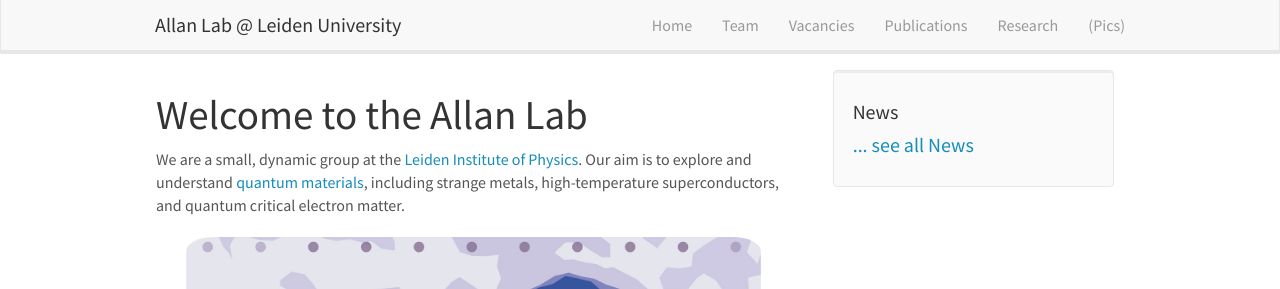
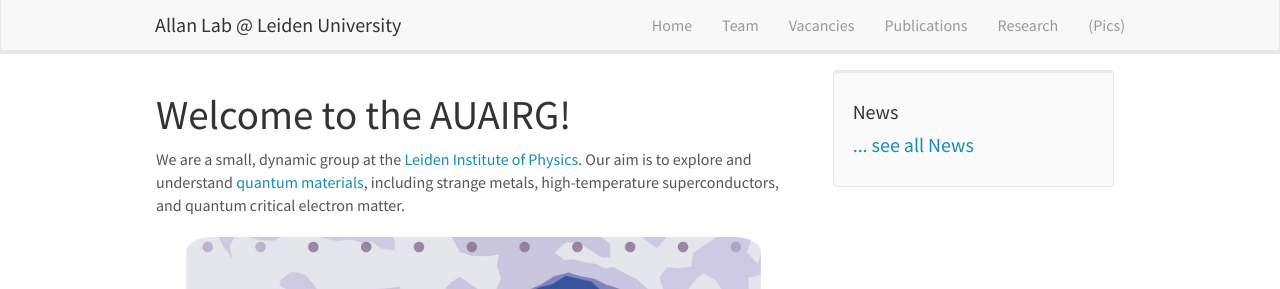
Before and after one commit to auairg/auairg.github.io, a Jekyll site: the page built from _pages/home.md, in a window 1280 px wide and 1174 px high. Shown: the top 289 px of the window. Built offline with Jekyll 4.4.1, drawn with Linux system fonts in a browser that asks for light colours; nearby versions of some CDN libraries.

Commit message:
Update homelay.html

```diff
--- a/_layouts/homelay.html
+++ b/_layouts/homelay.html
@@ -3,7 +3,7 @@ layout: default
 ---
 
   <div id="homeid" class="col-sm-8">
-        <h1>Welcome to the Allan Lab</h1>
+        <h1>Welcome to the AUAIRG!</h1>
 
 	{{ content }}
   </div>
```
